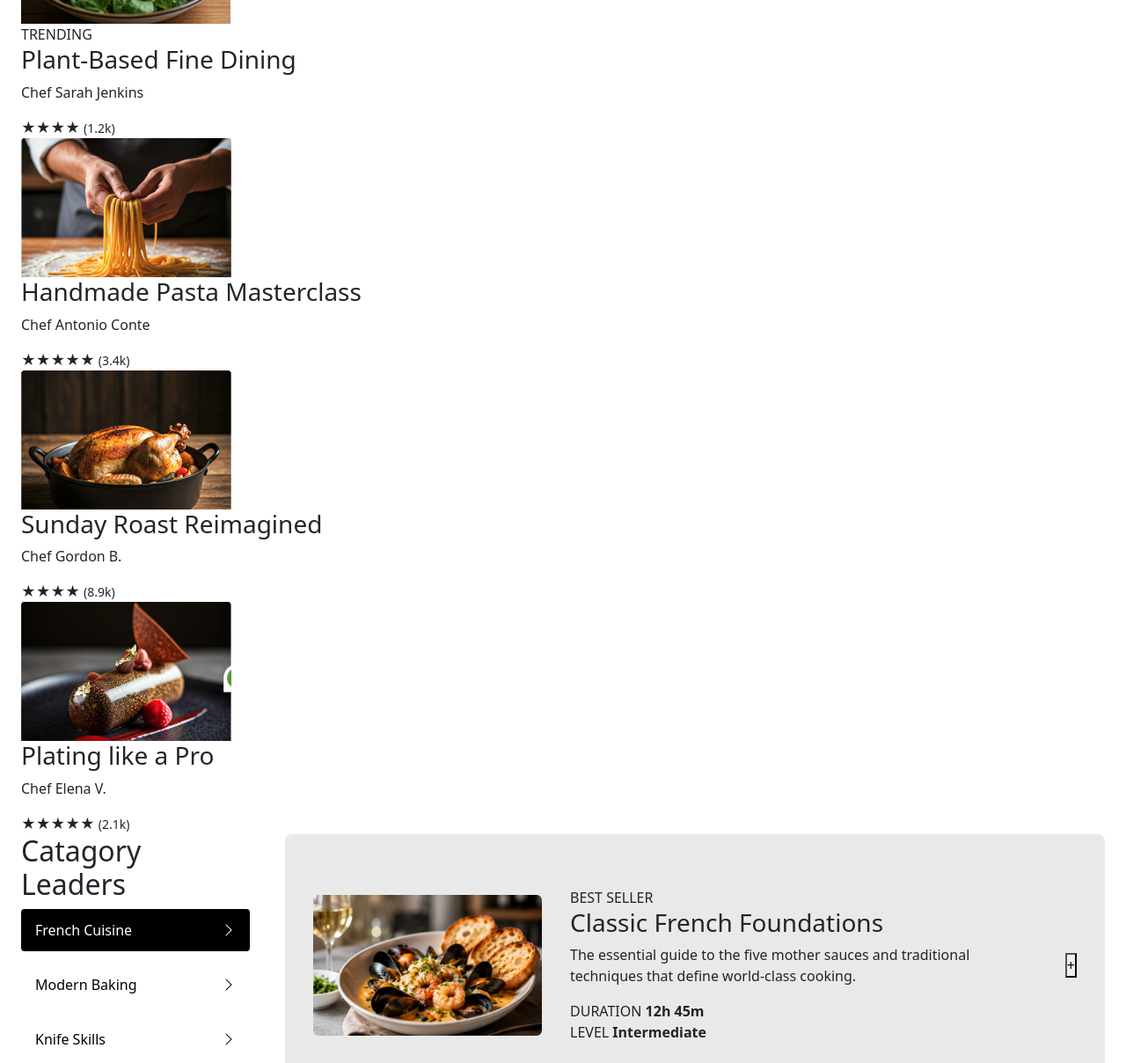
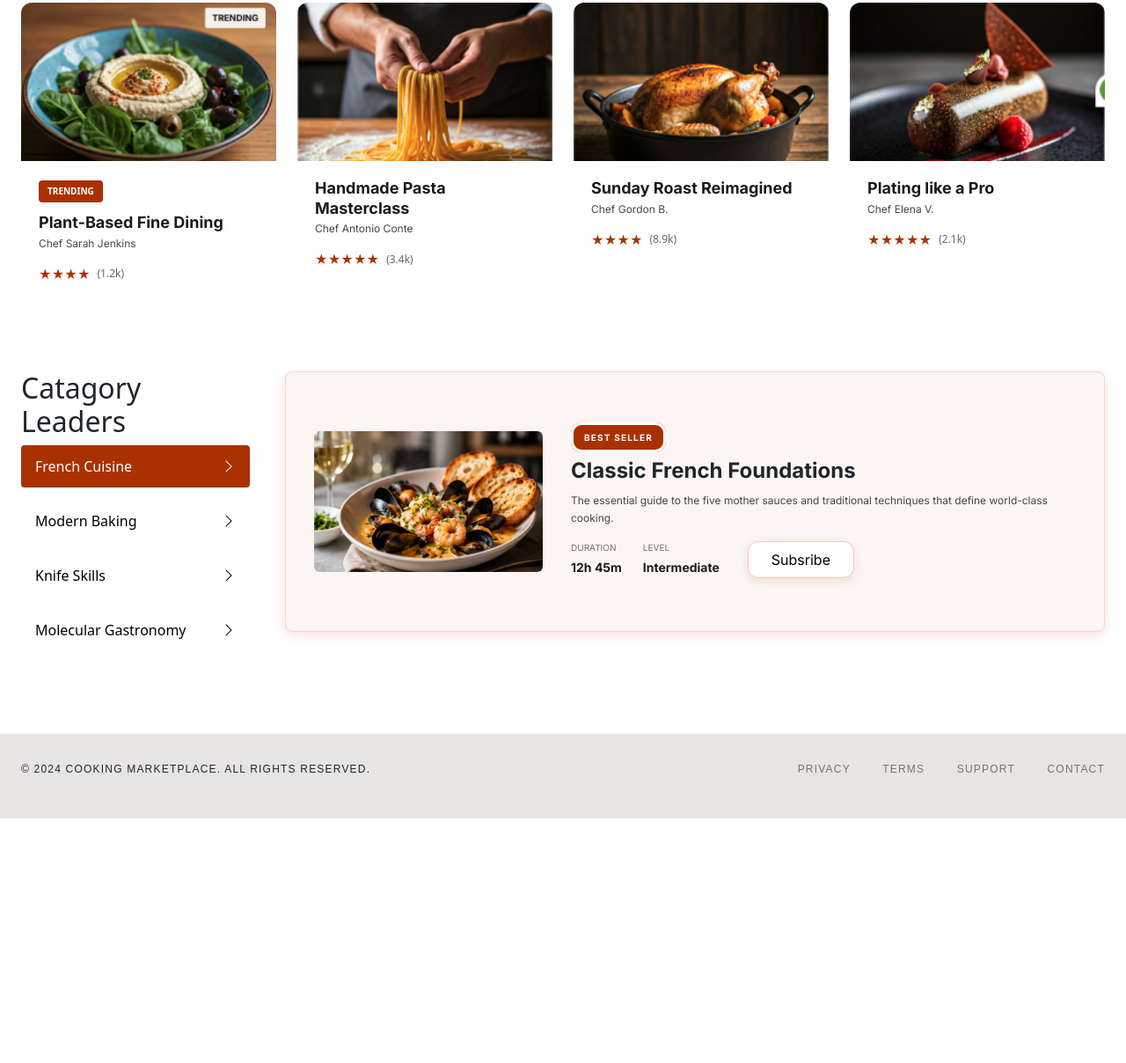
Before and after one commit to Guyshlomo/chefi, a plain HTML site: page html/users/HomeScreen.html in a window 1280 px wide. Shown: the part 2259-3467 px from the top of the page at 88% size. After the commit the page ends 3189 px from the top, so only its background shows below. Drawn offline with nearby package versions, Linux system fonts and the light colour scheme; files whose address does not match are found by name; a web font is replaced by a local one.

Commit message:
finish with the ui

```diff
--- a/css/user_homescreen.css
+++ b/css/user_homescreen.css
@@ -259,6 +259,7 @@ header {
 
 
 }
+
 .continue-cards>.card:hover {
   transform: scale(1.1);
 
@@ -332,6 +333,7 @@ header {
 
 .RecommendedforYou {
   background-color: #F6F3F1;
+  height: 900px;
 }
 
 .RecommendedforYou>div>h2 {
@@ -469,12 +471,115 @@ header {
   line-height: 28px;
 }
 
-/* leaders css */
+.popular h2 {
+  padding-top: 80px;
+  font-family: "Inter", sans-serif;
+  font-size: 30px;
+  font-weight: bold;
+  line-height: 36px;
+  letter-spacing: -0.75px;
+  margin-bottom: 32px;
+}
+
+.popular-container {
+  display: flex;
+  flex-wrap: wrap;
+}
+
+.popular {
+  margin-bottom: 80px;
+}
+
+.popular h2 {
+  font-family: "Inter", sans-serif;
+  font-size: 30px;
+  font-weight: 700;
+  line-height: 36px;
+  margin-bottom: 32px;
+}
+
+.popular-container {
+  display: grid;
+  grid-template-columns: repeat(4, 1fr);
+  gap: 24px;
+}
+
+.popular-card {
+  background-color: #fff;
+  border-radius: 12px;
+  overflow: hidden;
+  cursor: pointer;
+  transition: transform 0.3s ease, box-shadow 0.3s ease;
+}
+
+.popular-card:hover {
+  transform: translateY(-6px);
+  box-shadow: 0 12px 28px rgba(0, 0, 0, 0.2);
+}
+
+.popular-card img {
+  width: 100%;
+  height: 180px;
+  object-fit: cover;
+  display: block;
+}
+
+.popular-card-content {
+  padding: 20px;
+}
+
+.course-badge {
+  display: inline-block;
+  background-color: #A93100;
+  color: white;
+  font-size: 10px;
+  font-weight: 700;
+  padding: 5px 10px;
+  border-radius: 4px;
+  margin-bottom: 12px;
+  text-transform: uppercase;
+}
+
+.popular-card-content h3 {
+  font-family: "Inter", sans-serif;
+  font-size: 18px;
+  font-weight: bold;
+  line-height: 22.5px;
+  margin-bottom: 4px;
+  color: #1A1C1C;
+}
+
+.popular-card-content p {
+  font-family: "Inter", sans-serif;
+  font-size: 12px;
+  line-height: 16px;
+  color: #474747;
+  margin-bottom: 16px;
+}
+
+.rating {
+  display: flex;
+  align-items: center;
+  gap: 8px;
+}
+
+.rating span {
+  font-size: 14px;
+  font-weight: 700;
+  color: #A93100;
+}
+
+.rating small {
+  font-size: 12px;
+  color: #666;
+}
+
 .catagory-leaders {
   display: grid;
   grid-template-columns: 260px 1fr;
   gap: 40px;
   align-items: start;
+  margin-bottom: 80px;
 }
 
 .leaders {
@@ -487,11 +592,9 @@ header {
   height: 48px;
   padding: 0 16px;
   margin-bottom: 14px;
-
   display: flex;
   align-items: center;
   justify-content: space-between;
-
   border-radius: 4px;
   cursor: pointer;
   color: black;
@@ -499,15 +602,17 @@ header {
 
 .list_category:hover,
 .list_category.active {
-  background-color: black;
+  background-color: #A93100;
   color: white;
 }
 
 .catagory-content {
-  background-color: #e9e9e9;
   border-radius: 8px;
   padding: 60px 32px;
   min-height: 280px;
+  background-color: #fbf5f3;
+  border: 1px solid #f8d4c6;
+  box-shadow: 0 4px 12px rgba(251, 135, 135, 0.269);
 }
 
 .leader-card {
@@ -517,9 +622,104 @@ header {
   position: relative;
 }
 
+.leader-info h3 {
+  margin-top: 12px;
+  font-size: 24px;
+  font-weight: bold;
+  line-height: 32px;
+  font-family: "Inter", sans-serif;
+
+}
+.leader-info p {
+  font-size: 12px;
+  line-height: 20px;
+  font-family: "Inter", sans-serif;
+  color: #474747;
+
+}
+.leader-meta{
+  display: flex;
+  gap: 24px;
+}
+.leader-meta p{
+  margin-bottom: 2px;
+  font-size: 10px;
+  line-height: 15px;
+  font-family: "Inter", sans-serif;
+  color: #78716C;
+}
+.leader-meta strong{
+  font-size: 14px;
+  line-height: 20px;
+  font-family: "Inter", sans-serif;
+  color: #1A1C1C;
+}
+
+.leader-badge {
+  background-color: #A93100;
+  font-size: 10px;
+  line-height: 10px;
+  letter-spacing: 1.2px;
+  font-weight: bold;
+  font-family: "Inter", sans-serif;
+  color: #fff;
+  border: #ffffff solid;
+  border-radius: 12px;
+  padding: 8px 12px;
+}
+
+
+.leader-a {
+  color: black;
+  font-family: "Inter", sans-serif;
+  background-color: #ffffff;
+  border:1px solid #f8c6b2;
+  border-radius: 12px;
+  padding: 8px 26px;
+  margin-left: 8px;
+  box-shadow: 0 4px 12px rgba(192, 110, 110, 0.15);
+  transition: transform 0.3s ease, box-shadow 0.3s ease;
+
+}
+.leader-a:hover {
+  transform: translateY(-6px);
+
+}
+
 .leader-card img {
   width: 260px;
   height: 160px;
   object-fit: cover;
   border-radius: 6px;
 }
+
+footer {
+  background-color: #E7E5E4;
+}
+
+.footer-content {
+  display: flex;
+  flex-wrap: wrap;
+  justify-content: space-between;
+  gap: 32px;
+}
+
+.footer-content>div {
+  padding-top: 32px;
+  padding-bottom: 32px;
+  font-family: 'NimbusSanLRegular', sans-serif;
+  font-size: 12px;
+  line-height: 16px;
+  letter-spacing: 1.2px;
+  text-transform: uppercase;
+
+}
+
+.footer-content>div>a {
+  gap: 32px;
+  color: #78716C;
+}
+
+.footer-content>div>a:not(:last-child) {
+  margin-right: 32px;
+}
--- a/html/users/HomeScreen.html
+++ b/html/users/HomeScreen.html
@@ -88,7 +88,7 @@
                 <h2>Continue Watching</h2>
                 <a href="#">View All -></a>
             </div>
-            <div class="continue-cards ">
+            <div class="continue-cards">
                 <div class="card mb-3" style="max-width: 540px;">
                     <div class="row g-0">
                         <div class="col-md-4">
@@ -197,6 +197,7 @@
         </section>
     </main>
     <footer>
+        <div class="footer-content wrapper">
             <div>
                 <p>© 2024 COOKING MARKETPLACE. ALL RIGHTS RESERVED.</p>
             </div>
@@ -206,6 +207,7 @@
                 <a href="#">Support</a>
                 <a href="#">Contact</a>
             </div>
+        </div>
     </footer>
     <script src="/Final Project - Chefi/js/catagory.js"></script>
     <script src="/Final Project - Chefi/js/popular.js"></script>
--- a/js/leaders.js
+++ b/js/leaders.js
@@ -25,23 +25,21 @@ fetch("/Final Project - Chefi/JSON/leaders.JSON")
 
             <div class="leader-meta">
               <div>
-                <span>DURATION</span>
+                <p>DURATION</p>
                 <strong>${leader.duration}</strong>
               </div>
-
               <div>
-                <span>LEVEL</span>
+                <p>LEVEL</p>
                 <strong>${leader.level}</strong>
               </div>
+              <a  href="#" class="leader-a">Subsribe</a>
             </div>
           </div>
-
-          <button class="leader-btn">+</button>
         </div>
       `;
     }
 
-    // מציגים את הראשון כברירת מחדל
+
     showLeaderContent(leaders_content[0]);
     leader_content.classList.add("show");
 
```
Lines whose indentation alone changed are shown as unchanged.
